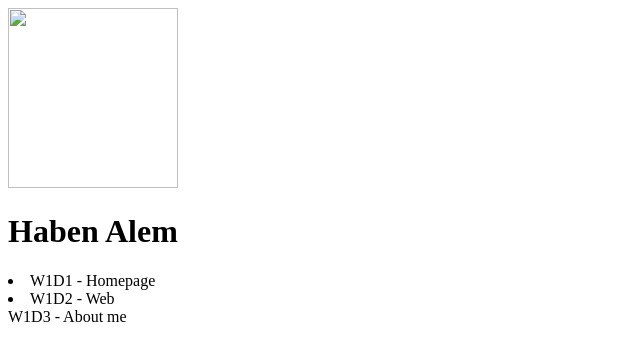
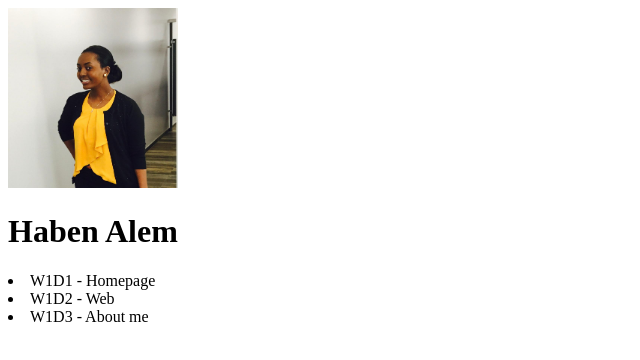
Before and after one commit to HabenAlem/habenalem.github.io, a plain HTML site: page index.html in a window 1280 px wide. Shown: the whole page, without its empty margins (0-640 px from the left). Drawn offline with Linux system fonts and the light colour scheme.

Commit message:
updated index.html

```diff
--- a/index.html
+++ b/index.html
@@ -5,11 +5,11 @@
 <title>HabenPage</title>
 </head>
 <body>
-<img src="myImage.jpg" height="180" width="170"/>
+<img src="myImage.jpeg" height="180" width="170"/>
 <h1>Haben Alem</h1>
 <li> W1D1 - Homepage </li>
 <li> W1D2 - Web</li>
-<i1> W1D3 - About me</li>
+<li> W1D3 - About me</li>
 
 
 
```
